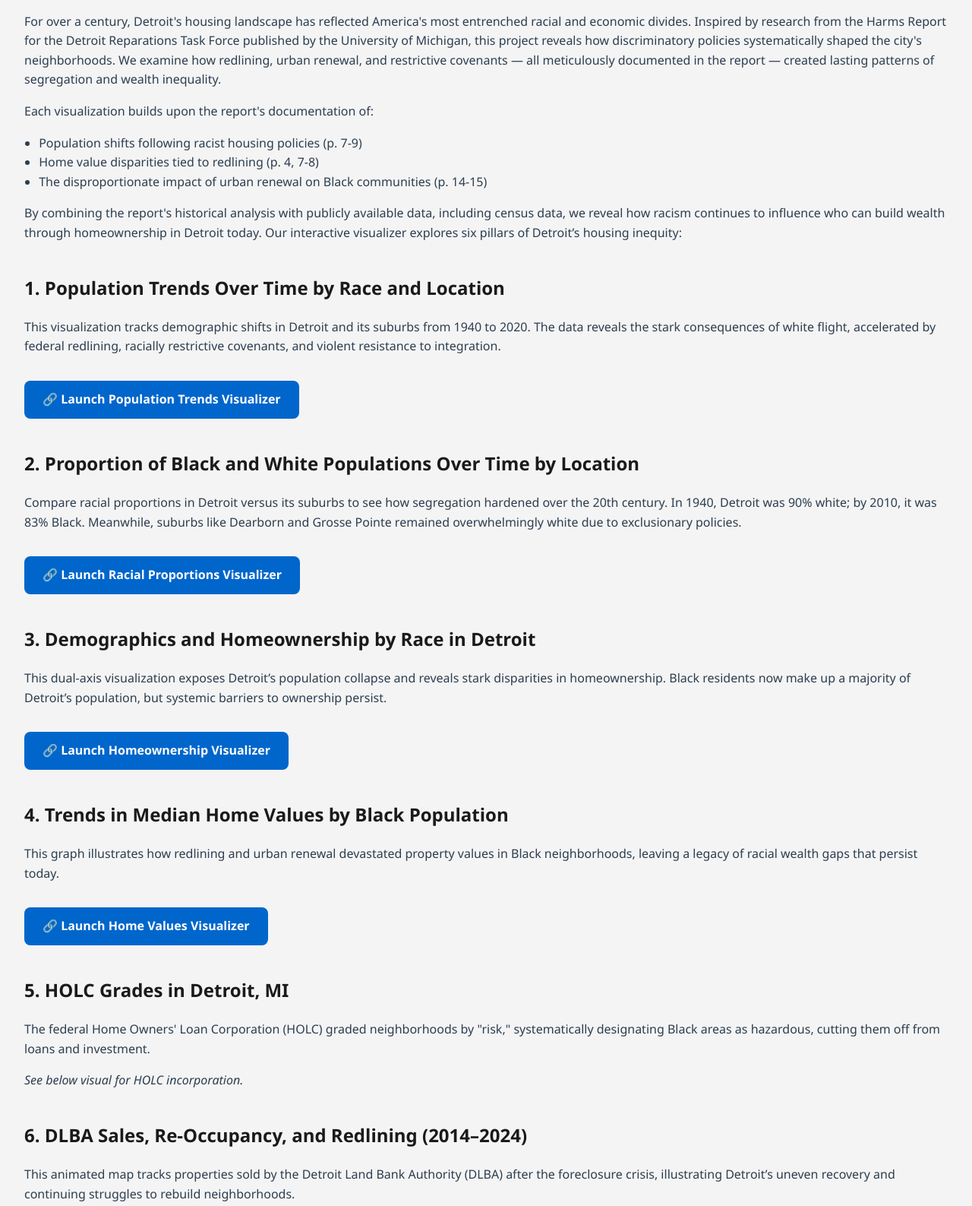
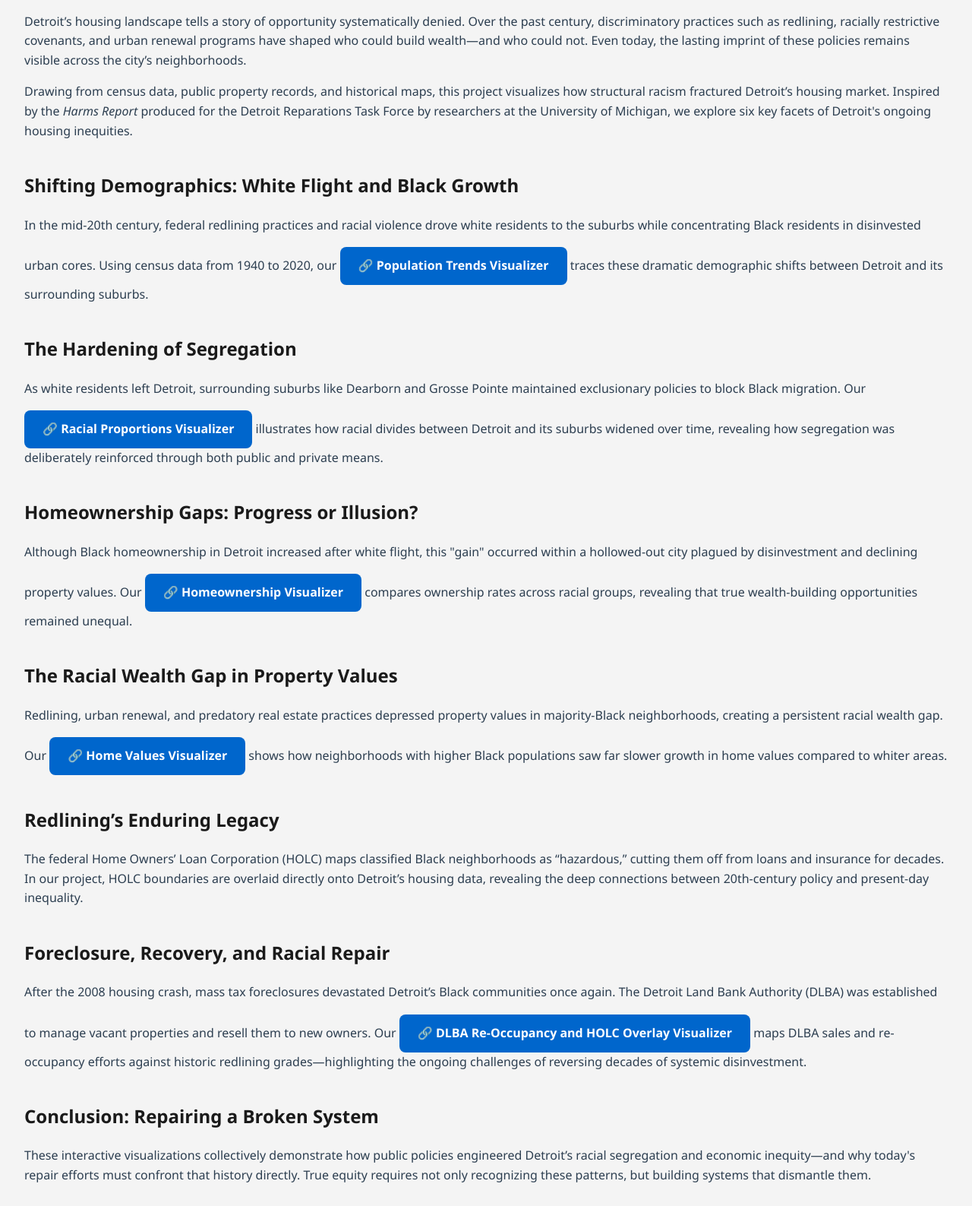
Before and after one commit to ellisdyke/history_of_housing_detroit, a plain HTML site: page index.html in a window 1280 px wide. Shown: the part 152-1739 px from the top of the page at 76% size. Drawn offline with Linux system fonts and the light colour scheme.

Commit message:
Update index.html

```diff
--- a/index.html
+++ b/index.html
@@ -3,7 +3,7 @@
 <head>
     <meta charset="UTF-8">
     <meta name="viewport" content="width=device-width, initial-scale=1.0">
-    <title>History of Housing and Racism in Detroit</title>
+    <title>Mapping Detroit's Housing Inequities</title>
     <style>
         body {
             font-family: 'Segoe UI', Tahoma, Geneva, Verdana, sans-serif;
@@ -45,86 +45,85 @@
 
     <div class="section">
         <p>
-            For over a century, Detroit's housing landscape has reflected America's most entrenched racial and economic divides.
-            Inspired by research from the Harms Report for the Detroit Reparations Task Force published by the University of Michigan,
-            this project reveals how discriminatory policies systematically shaped the city's neighborhoods. We examine how redlining,
-            urban renewal, and restrictive covenants — all meticulously documented in the report — created lasting patterns of segregation
-            and wealth inequality.
+            Detroit’s housing landscape tells a story of opportunity systematically denied. Over the past century,
+            discriminatory practices such as redlining, racially restrictive covenants, and urban renewal programs
+            have shaped who could build wealth—and who could not. Even today, the lasting imprint of these policies
+            remains visible across the city’s neighborhoods.
         </p>
         <p>
-            Each visualization builds upon the report's documentation of:
-            <ul>
-                <li>Population shifts following racist housing policies (p. 7-9)</li>
-                <li>Home value disparities tied to redlining (p. 4, 7-8)</li>
-                <li>The disproportionate impact of urban renewal on Black communities (p. 14-15)</li>
-            </ul>
-            By combining the report's historical analysis with publicly available data, including census data,
-            we reveal how racism continues to influence who can build wealth through homeownership in Detroit today.
-            Our interactive visualizer explores six pillars of Detroit’s housing inequity:
+            Drawing from census data, public property records, and historical maps, this project visualizes how structural
+            racism fractured Detroit’s housing market. Inspired by the <em>Harms Report</em> produced for the Detroit Reparations
+            Task Force by researchers at the University of Michigan, we explore six key facets of Detroit's ongoing housing inequities.
         </p>
     </div>
 
     <div class="section">
-        <h2>1. Population Trends Over Time by Race and Location</h2>
+        <h2>Shifting Demographics: White Flight and Black Growth</h2>
         <p>
-            This visualization tracks demographic shifts in Detroit and its suburbs from 1940 to 2020.
-            The data reveals the stark consequences of white flight, accelerated by federal redlining,
-            racially restrictive covenants, and violent resistance to integration.
+            In the mid-20th century, federal redlining practices and racial violence drove white residents to the suburbs while
+            concentrating Black residents in disinvested urban cores. Using census data from 1940 to 2020, our
+            <a class="button-link" href="https://historyofhousingdetroit-5tkze2tbbpgkp6yppvntwc.streamlit.app/" target="_blank">🔗 Population Trends Visualizer</a>
+            traces these dramatic demographic shifts between Detroit and its surrounding suburbs.
         </p>
-        <a class="button-link" href="https://historyofhousingdetroit-5tkze2tbbpgkp6yppvntwc.streamlit.app/" target="_blank">🔗 Launch Population Trends Visualizer</a>
     </div>
 
     <div class="section">
-        <h2>2. Proportion of Black and White Populations Over Time by Location</h2>
+        <h2>The Hardening of Segregation</h2>
         <p>
-            Compare racial proportions in Detroit versus its suburbs to see how segregation hardened over the 20th century.
-            In 1940, Detroit was 90% white; by 2010, it was 83% Black.
-            Meanwhile, suburbs like Dearborn and Grosse Pointe remained overwhelmingly white due to exclusionary policies.
+            As white residents left Detroit, surrounding suburbs like Dearborn and Grosse Pointe maintained exclusionary policies
+            to block Black migration. Our
+            <a class="button-link" href="https://historyofhousingdetroit-5tkze2tbbpgkp6yppvntwc.streamlit.app/" target="_blank">🔗 Racial Proportions Visualizer</a>
+            illustrates how racial divides between Detroit and its suburbs widened over time, revealing how segregation was
+            deliberately reinforced through both public and private means.
         </p>
-        <a class="button-link" href="https://historyofhousingdetroit-5tkze2tbbpgkp6yppvntwc.streamlit.app/" target="_blank">🔗 Launch Racial Proportions Visualizer</a>
     </div>
 
     <div class="section">
-        <h2>3. Demographics and Homeownership by Race in Detroit</h2>
+        <h2>Homeownership Gaps: Progress or Illusion?</h2>
         <p>
-            This dual-axis visualization exposes Detroit’s population collapse and reveals stark disparities in homeownership.
-            Black residents now make up a majority of Detroit’s population, but systemic barriers to ownership persist.
+            Although Black homeownership in Detroit increased after white flight, this "gain" occurred within a hollowed-out city
+            plagued by disinvestment and declining property values. Our
+            <a class="button-link" href="https://historyofhousingdetroit-5tkze2tbbpgkp6yppvntwc.streamlit.app/" target="_blank">🔗 Homeownership Visualizer</a>
+            compares ownership rates across racial groups, revealing that true wealth-building opportunities remained unequal.
         </p>
-        <a class="button-link" href="https://historyofhousingdetroit-5tkze2tbbpgkp6yppvntwc.streamlit.app/" target="_blank">🔗 Launch Homeownership Visualizer</a>
     </div>
 
     <div class="section">
-        <h2>4. Trends in Median Home Values by Black Population</h2>
+        <h2>The Racial Wealth Gap in Property Values</h2>
         <p>
-            This graph illustrates how redlining and urban renewal devastated property values in Black neighborhoods,
-            leaving a legacy of racial wealth gaps that persist today.
+            Redlining, urban renewal, and predatory real estate practices depressed property values in majority-Black neighborhoods,
+            creating a persistent racial wealth gap. Our
+            <a class="button-link" href="https://historyofhousingdetroit-5tkze2tbbpgkp6yppvntwc.streamlit.app/" target="_blank">🔗 Home Values Visualizer</a>
+            shows how neighborhoods with higher Black populations saw far slower growth in home values compared to whiter areas.
         </p>
-        <a class="button-link" href="https://historyofhousingdetroit-5tkze2tbbpgkp6yppvntwc.streamlit.app/" target="_blank">🔗 Launch Home Values Visualizer</a>
     </div>
 
     <div class="section">
-        <h2>5. HOLC Grades in Detroit, MI</h2>
+        <h2>Redlining’s Enduring Legacy</h2>
         <p>
-            The federal Home Owners' Loan Corporation (HOLC) graded neighborhoods by "risk,"
-            systematically designating Black areas as hazardous, cutting them off from loans and investment.
+            The federal Home Owners’ Loan Corporation (HOLC) maps classified Black neighborhoods as “hazardous,” cutting them off
+            from loans and insurance for decades. In our project, HOLC boundaries are overlaid directly onto Detroit’s housing data,
+            revealing the deep connections between 20th-century policy and present-day inequality.
         </p>
-        <p><em>See below visual for HOLC incorporation.</em></p>
     </div>
 
     <div class="section">
-        <h2>6. DLBA Sales, Re-Occupancy, and Redlining (2014–2024)</h2>
+        <h2>Foreclosure, Recovery, and Racial Repair</h2>
         <p>
-            This animated map tracks properties sold by the Detroit Land Bank Authority (DLBA) after the foreclosure crisis,
-            illustrating Detroit’s uneven recovery and continuing struggles to rebuild neighborhoods.
+            After the 2008 housing crash, mass tax foreclosures devastated Detroit’s Black communities once again. The Detroit Land
+            Bank Authority (DLBA) was established to manage vacant properties and resell them to new owners. Our
+            <a class="button-link" href="https://historyofhousingdetroit-2kdjxr2appzvpx8y349aqmf.streamlit.app/" target="_blank">🔗 DLBA Re-Occupancy and HOLC Overlay Visualizer</a>
+            maps DLBA sales and re-occupancy efforts against historic redlining grades—highlighting the ongoing challenges of
+            reversing decades of systemic disinvestment.
         </p>
-        <a class="button-link" href="https://historyofhousingdetroit-2kdjxr2appzvpx8y349aqmf.streamlit.app/" target="_blank">🔗 Launch DLBA Re-Occupancy Visualizer</a>
     </div>
 
     <div class="section">
-        <h2>Key Takeaway</h2>
+        <h2>Conclusion: Repairing a Broken System</h2>
         <p>
-            These visuals collectively show how racist policies engineered segregation, extracted Black wealth,
-            and left Detroit’s housing system fractured. Repair demands systemic change rooted in this history.
+            These interactive visualizations collectively demonstrate how public policies engineered Detroit’s racial segregation
+            and economic inequity—and why today's repair efforts must confront that history directly. True equity requires
+            not only recognizing these patterns, but building systems that dismantle them.
         </p>
     </div>
 
```
